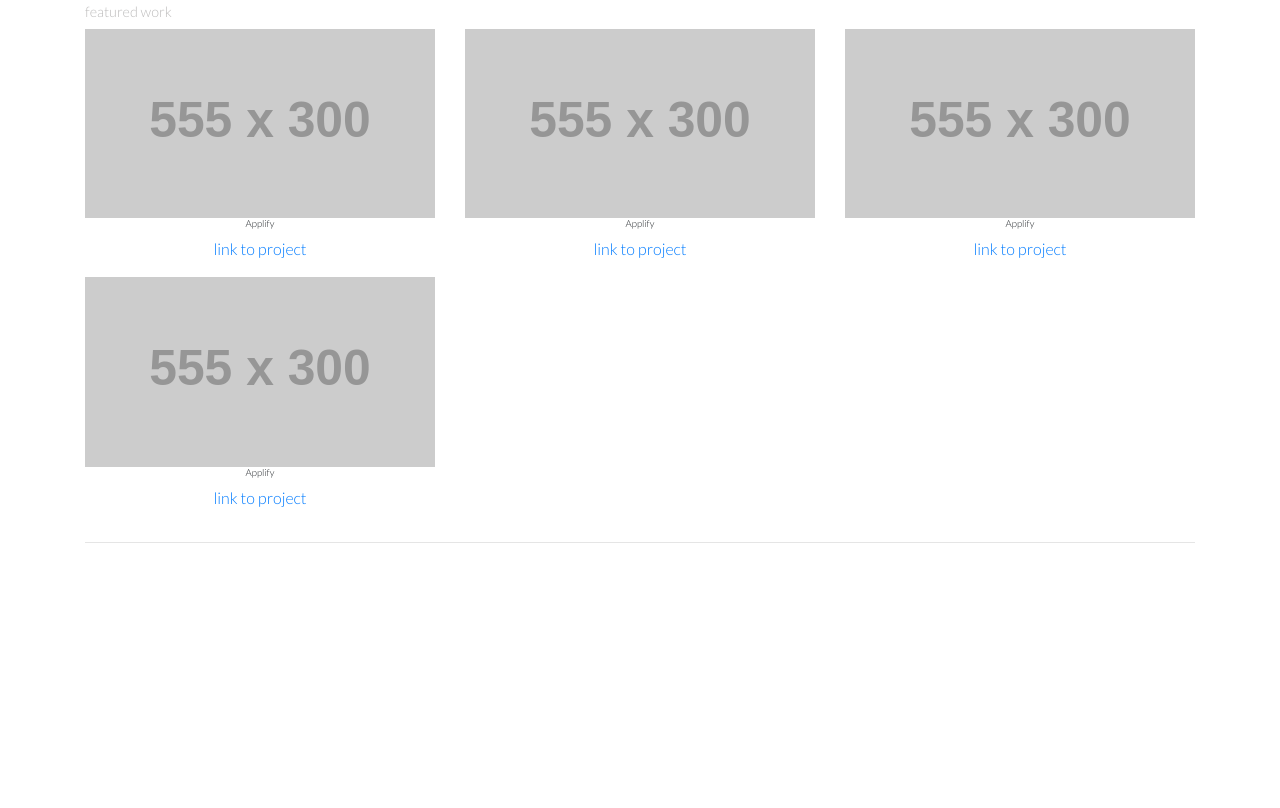
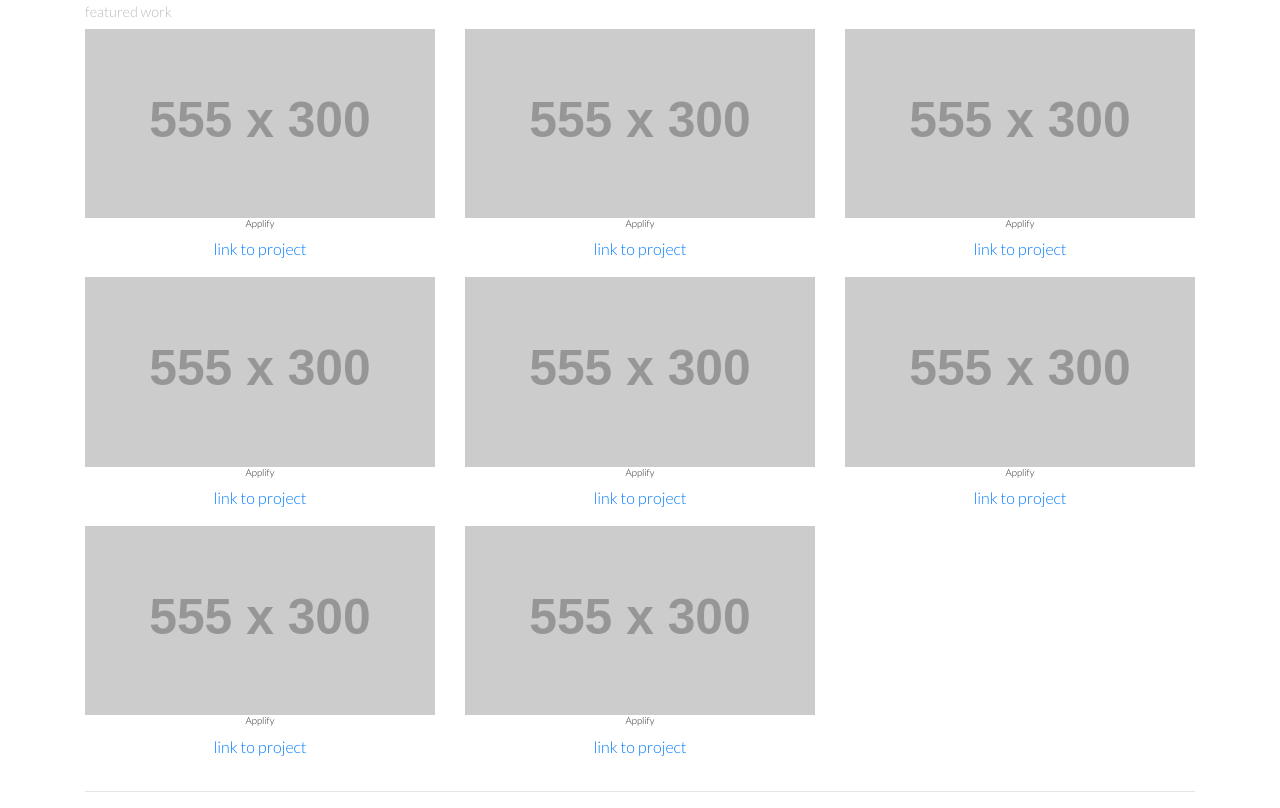
Before and after one commit to SnowGojira/responsive-webDesign-sample, a plain HTML site: page index.html in a window 1280 px wide. Shown: the part 465-1273 px from the top of the page. Before the commit the page ends 1024 px from the top, so only its background shows below. Drawn offline with Linux system fonts and the light colour scheme; placeholder pictures from the web are drawn by us.

Commit message:
add the origin picture

```diff
--- a/index.html
+++ b/index.html
@@ -65,6 +65,30 @@
                 <h4>Applify</h4>
                 <p><a href="#">link to project</a></p>
             </div>
+
+            <div class="col-md-4">
+                <img class="img-fluid" src="https://via.placeholder.com/555x300">
+                <h4>Applify</h4>
+                <p><a href="#">link to project</a></p>
+            </div>
+
+            <div class="col-md-4">
+                <img class="img-fluid" src="https://via.placeholder.com/555x300">
+                <h4>Applify</h4>
+                <p><a href="#">link to project</a></p>
+            </div>
+
+            <div class="col-md-4">
+                <img class="img-fluid" src="https://via.placeholder.com/555x300">
+                <h4>Applify</h4>
+                <p><a href="#">link to project</a></p>
+            </div>
+
+            <div class="col-md-4">
+                <img class="img-fluid" src="https://via.placeholder.com/555x300">
+                <h4>Applify</h4>
+                <p><a href="#">link to project</a></p>
+            </div>
         </article>
         <!--ipad 适配-->
         <article class="row text-center ipad-style">
@@ -73,6 +97,30 @@
                 <h4>Applify</h4>
                 <p><a href="#">link to project</a></p>
             </div>
+            <div class="col-md-6">
+                <img class="img-fluid" src="https://via.placeholder.com/555x300">
+                <h4>Applify</h4>
+                <p><a href="#">link to project</a></p>
+            </div>
+
+            <div class="col-md-6">
+                <img class="img-fluid" src="https://via.placeholder.com/555x300">
+                <h4>Applify</h4>
+                <p><a href="#">link to project</a></p>
+            </div>
+
+            <div class="col-md-6">
+                <img class="img-fluid" src="https://via.placeholder.com/555x300">
+                <h4>Applify</h4>
+                <p><a href="#">link to project</a></p>
+            </div>
+
+            <div class="col-md-6">
+                <img class="img-fluid" src="https://via.placeholder.com/555x300">
+                <h4>Applify</h4>
+                <p><a href="#">link to project</a></p>
+            </div>
+
             <div class="col-md-6">
                 <img class="img-fluid" src="https://via.placeholder.com/555x300">
                 <h4>Applify</h4>
```
Also changed, not shown: image-origin/1.jpg (added), image-origin/2.jpg (added), image-origin/3.jpg (added), image-origin/4.jpg (added), image-origin/5.jpg (added), image-origin/7.jpg (added), image-origin/8.jpg (added), image-origin/bg.jpg (added), image-origin/images/background_01.jpg (deleted), image-origin/images/background_03.jpg (deleted), 1 other file.
